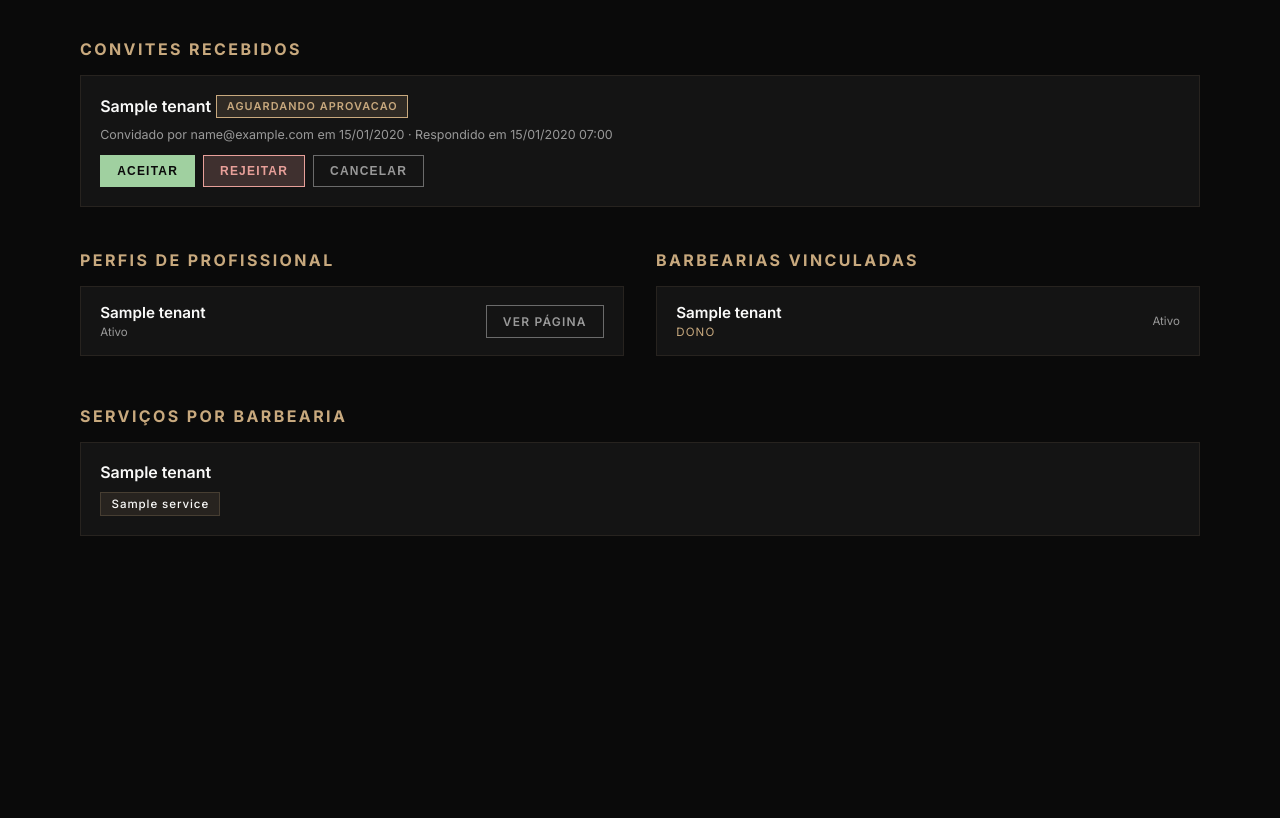
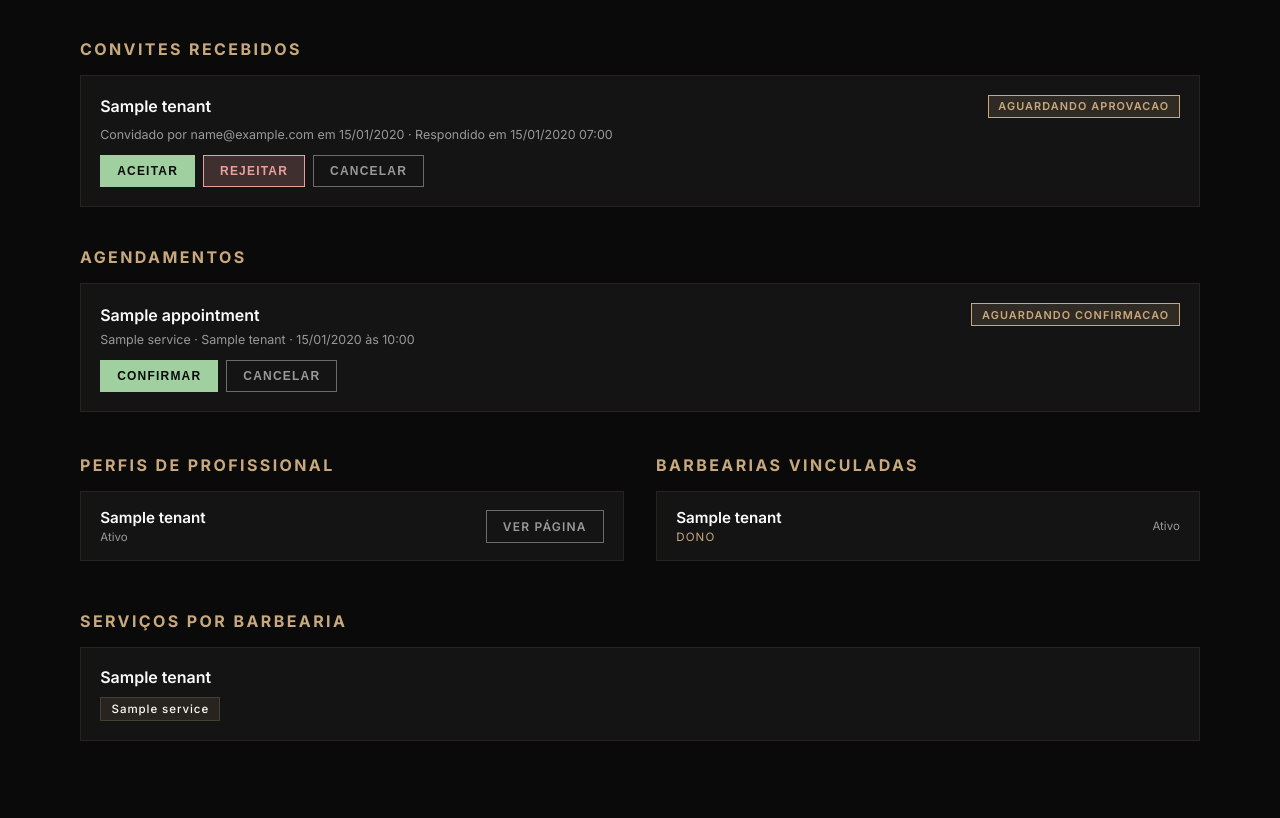
Before and after one commit to mariogodfx/focusbarber, a Django app: page /painel/ in a window 1280 px wide. Shown: the part 73-891 px from the top of the page. Before the commit the page ends 609 px from the top, so only its background shows below. Run offline with Django 5.2, Linux system fonts and the light colour scheme; a user stored in the database is signed in; tables that the repository leaves empty hold one stand-in row (values such as "Sample post"); parts of the project's set-up code (start-up, migrations or seed data) failed here and were passed over; some libraries are stand-ins or nearby versions.

Commit message:
organizacao layout painel + fix para aparecimento dos agendamentos vinculados

```diff
--- a/core/urls.py
+++ b/core/urls.py
@@ -8,8 +8,13 @@ Rotas:
 """
 from django.urls import path
 
+from django.urls import path
+
 from .views import (
     PainelProfissionalView,
+    appointment_cancelar,
+    appointment_concluir,
+    appointment_confirmar,
     convite_aceitar,
     convite_cancelar,
     convite_rejeitar,
@@ -22,4 +27,7 @@ urlpatterns = [
     path("painel/convite/<int:pk>/aceitar/", convite_aceitar, name="convite_aceitar"),
     path("painel/convite/<int:pk>/rejeitar/", convite_rejeitar, name="convite_rejeitar"),
     path("painel/convite/<int:pk>/cancelar/", convite_cancelar, name="convite_cancelar"),
+    path("painel/agendamento/<int:pk>/confirmar/", appointment_confirmar, name="appointment_confirmar"),
+    path("painel/agendamento/<int:pk>/cancelar/", appointment_cancelar, name="appointment_cancelar"),
+    path("painel/agendamento/<int:pk>/concluir/", appointment_concluir, name="appointment_concluir"),
 ]
--- a/core/views.py
+++ b/core/views.py
@@ -13,9 +13,13 @@ from django.shortcuts import get_object_or_404, redirect, render
 from django.utils.decorators import method_decorator
 from django.views.generic import View
 
+from django.db import models
+
 from .models import (
+    Appointment,
     Professional,
     ProfessionalInvitation,
+    Service,
     TenantMembership,
     current_tenant,
     current_user,
@@ -41,13 +45,22 @@ def _professional_dashboard_context(user):
         Professional.objects.bypass_tenant()
         .filter(user=user)
         .select_related("tenant")
-        .prefetch_related("services")
+        .prefetch_related(
+            models.Prefetch("services", queryset=Service.objects.bypass_tenant())
+        )
         .order_by("tenant__name")
+    )
+    appointments = (
+        Appointment.objects.bypass_tenant()
+        .filter(professional__user=user)
+        .select_related("professional", "service", "professional__tenant")
+        .order_by("-date", "-start_time")
     )
     return {
         "invitations": invitations,
         "memberships": memberships,
         "professionals": professionals,
+        "appointments": appointments,
     }
 
 
@@ -139,3 +152,54 @@ def convite_cancelar(request, pk):
     finally:
         set_current_tenant(pt, bypass=False, user=pu)
     return redirect("core:painel")
+
+
+@login_required
+def appointment_confirmar(request, pk):
+    if request.method != "POST":
+        return redirect("core:painel")
+    appt = get_object_or_404(
+        Appointment.objects.bypass_tenant(),
+        pk=pk, professional__user=request.user,
+    )
+    if appt.status == Appointment.Status.PENDING:
+        appt.status = Appointment.Status.CONFIRMED
+        appt.save(update_fields=["status"])
+        messages.success(request, "Agendamento de '{}' confirmado.".format(appt.client_name))
+    else:
+        messages.error(request, "So e possivel confirmar agendamentos pendentes.")
+    return redirect("core:painel")
+
+
+@login_required
+def appointment_concluir(request, pk):
+    if request.method != "POST":
+        return redirect("core:painel")
+    appt = get_object_or_404(
+        Appointment.objects.bypass_tenant(),
+        pk=pk, professional__user=request.user,
+    )
+    if appt.status == Appointment.Status.CONFIRMED:
+        appt.status = Appointment.Status.COMPLETED
+        appt.save(update_fields=["status"])
+        messages.success(request, "Agendamento de '{}' concluido.".format(appt.client_name))
+    else:
+        messages.error(request, "So e possivel concluir agendamentos confirmados.")
+    return redirect("core:painel")
+
+
+@login_required
+def appointment_cancelar(request, pk):
+    if request.method != "POST":
+        return redirect("core:painel")
+    appt = get_object_or_404(
+        Appointment.objects.bypass_tenant(),
+        pk=pk, professional__user=request.user,
+    )
+    if appt.status in (Appointment.Status.PENDING, Appointment.Status.CONFIRMED):
+        appt.status = Appointment.Status.CANCELLED
+        appt.save(update_fields=["status"])
+        messages.success(request, "Agendamento de '{}' cancelado.".format(appt.client_name))
+    else:
+        messages.error(request, "Este agendamento nao pode ser cancelado.")
+    return redirect("core:painel")
--- a/templates/core/painel.html
+++ b/templates/core/painel.html
@@ -88,6 +88,8 @@
     .badge.accepted { background: rgba(160,208,160,0.15); color: var(--green); border:1px solid var(--green); }
     .badge.rejected { background: rgba(232,160,154,0.15); color: var(--red); border:1px solid var(--red); }
     .badge.cancelled { background: rgba(107,107,107,0.2); color: var(--gray-light); border:1px solid var(--gray); }
+    .badge.confirmed { background: rgba(100,170,230,0.15); color: #64AAE6; border:1px solid #64AAE6; }
+    .badge.completed { background: rgba(160,208,160,0.15); color: var(--green); border:1px solid var(--green); }
 
     /* Buttons */
     .btn {
@@ -155,10 +157,8 @@
       {% for inv in invitations %}
         <div class="card">
           <div class="header">
-            <div>
-              <span class="tenant-name">{{ inv.tenant.name }}</span>
-              <span class="badge {{ inv.status }}">{{ inv.get_status_display }}</span>
-            </div>
+            <span class="tenant-name">{{ inv.tenant.name }}</span>
+            <span class="badge {{ inv.status }}">{{ inv.get_status_display }}</span>
           </div>
           <div class="meta">
             Convidado por {{ inv.invited_by.email }} em {{ inv.created_at|date:"d/m/Y" }}
@@ -181,6 +181,39 @@
       {% endfor %}
     {% else %}
       <p class="empty">Nenhum convite recebido.</p>
+    {% endif %}
+
+    <!-- Agendamentos -->
+    <h2>Agendamentos</h2>
+    {% if appointments %}
+      {% for a in appointments %}
+        <div class="card">
+          <div class="header" style="margin-bottom:0">
+            <span class="tenant-name">{{ a.client_name }}</span>
+            <span class="badge {{ a.status }}">{{ a.get_status_display }}</span>
+          </div>
+          <div class="meta" style="margin-top:.4rem">{{ a.service.name }} · {{ a.professional.tenant.name }} · {{ a.date|date:"d/m/Y" }} às {{ a.start_time|time:"H:i" }}</div>
+          {% if a.status == "pending" or a.status == "confirmed" %}
+            <div class="actions">
+              {% if a.status == "pending" %}
+                <form method="post" action="{% url 'core:appointment_confirmar' a.pk %}" style="display:inline">{% csrf_token %}
+                  <button type="submit" class="btn btn-accept">Confirmar</button>
+                </form>
+              {% endif %}
+              {% if a.status == "confirmed" %}
+                <form method="post" action="{% url 'core:appointment_concluir' a.pk %}" style="display:inline">{% csrf_token %}
+                  <button type="submit" class="btn btn-accept">Concluir</button>
+                </form>
+              {% endif %}
+              <form method="post" action="{% url 'core:appointment_cancelar' a.pk %}" style="display:inline">{% csrf_token %}
+                <button type="submit" class="btn btn-cancel">Cancelar</button>
+              </form>
+            </div>
+          {% endif %}
+        </div>
+      {% endfor %}
+    {% else %}
+      <p class="empty">Nenhum agendamento encontrado.</p>
     {% endif %}
 
     <div class="grid-2">
```
Also changed, not shown: publico/views.py (+11 -0 lines).
